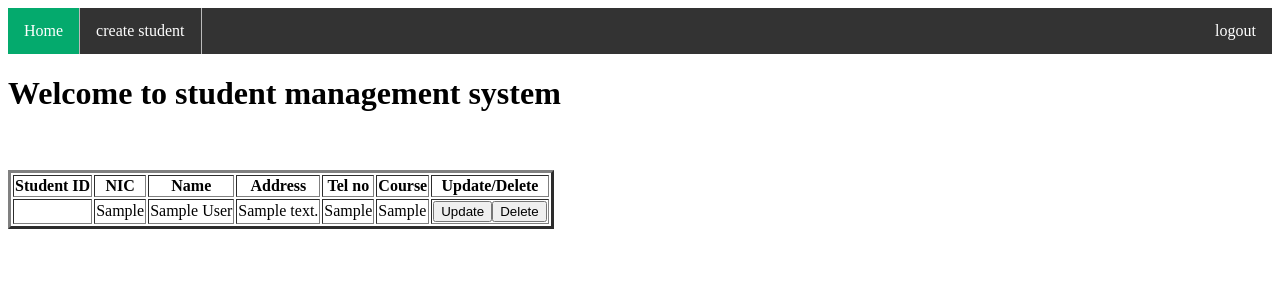
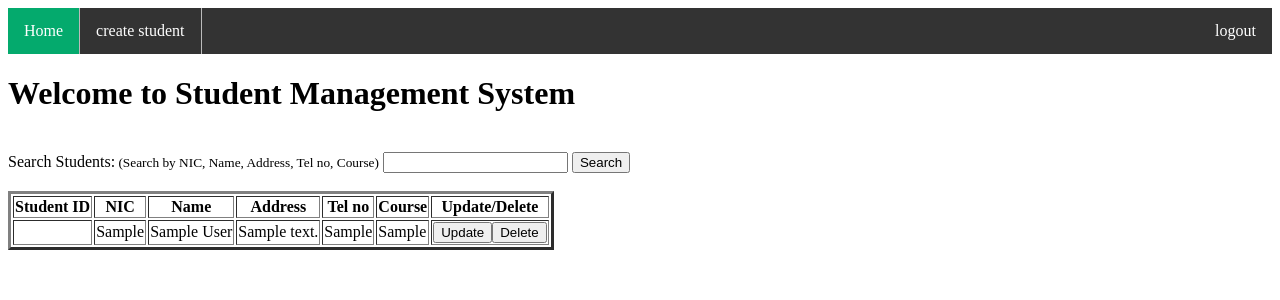
Before and after one commit to pamudithakadawatha/web1, a PHP site: page /dashboard/index.php in a window 1280 px wide. Shown: the top 300 px of the page. Run offline with PHP 8.4, Linux system fonts and the light colour scheme; the visitor is signed in with stand-in values (Sample User, id 1); tables that the repository leaves empty or names only in its code hold one stand-in row (values such as "Sample post"); data that the repository does not hold is empty.

Commit message:
Update index.php

```diff
--- a/dashboard/index.php
+++ b/dashboard/index.php
@@ -3,13 +3,21 @@
 <head>
     <meta charset="UTF-8">
     <meta name="viewport" content="width=device-width, initial-scale=1.0">
-    <title>home</title>
+    <title>Home</title>
 </head>
 <body>
     <?php include_once "navbar.php";?>
-    <h1>Welcome to student management system</h1>
+    <h1>Welcome to Student Management System</h1>
     <br>
+
+    <!-- Search Form -->
+    <form method="post" action="">
+        <label for="search_query">Search Students:</label><small> (Search by NIC, Name, Address, Tel no, Course)</small>
+        <input type="text" id="search_query" name="search_query">
+        <input type="submit" value="Search">
+    </form>
     <br>
+
     <table border="3">
         <tr>
             <th>Student ID</th>
@@ -24,8 +32,18 @@
         // Include the database connection file
         include_once "asset/php/db_connection.php";
 
+        // Initialize the query for fetching data
+        $sql = "SELECT * FROM student";
+
+        // Check if search form is submitted
+        if ($_SERVER["REQUEST_METHOD"] == "POST" && !empty($_POST['search_query'])) {
+            $search_query = $conn->real_escape_string($_POST['search_query']);
+            $sql .= " WHERE nic LIKE '%$search_query%' OR srudent_name LIKE '%$search_query%'
+                    OR srudent_address LIKE '%$search_query%' OR srudent_no LIKE '%$search_query%'
+                    OR srudent_course LIKE '%$search_query%'";
+        }
+
         // Fetch data from student table
-        $sql = "SELECT * FROM student";
         $result = $conn->query($sql);
 
         // Check if there are any rows returned
@@ -54,7 +72,7 @@
                 echo "</tr>";
             }
         } else {
-            echo "<tr><td colspan='7'>0 results</td></tr>";
+            echo "<tr><td colspan='7'>No results found</td></tr>";
         }
 
         // Close database connection
```
